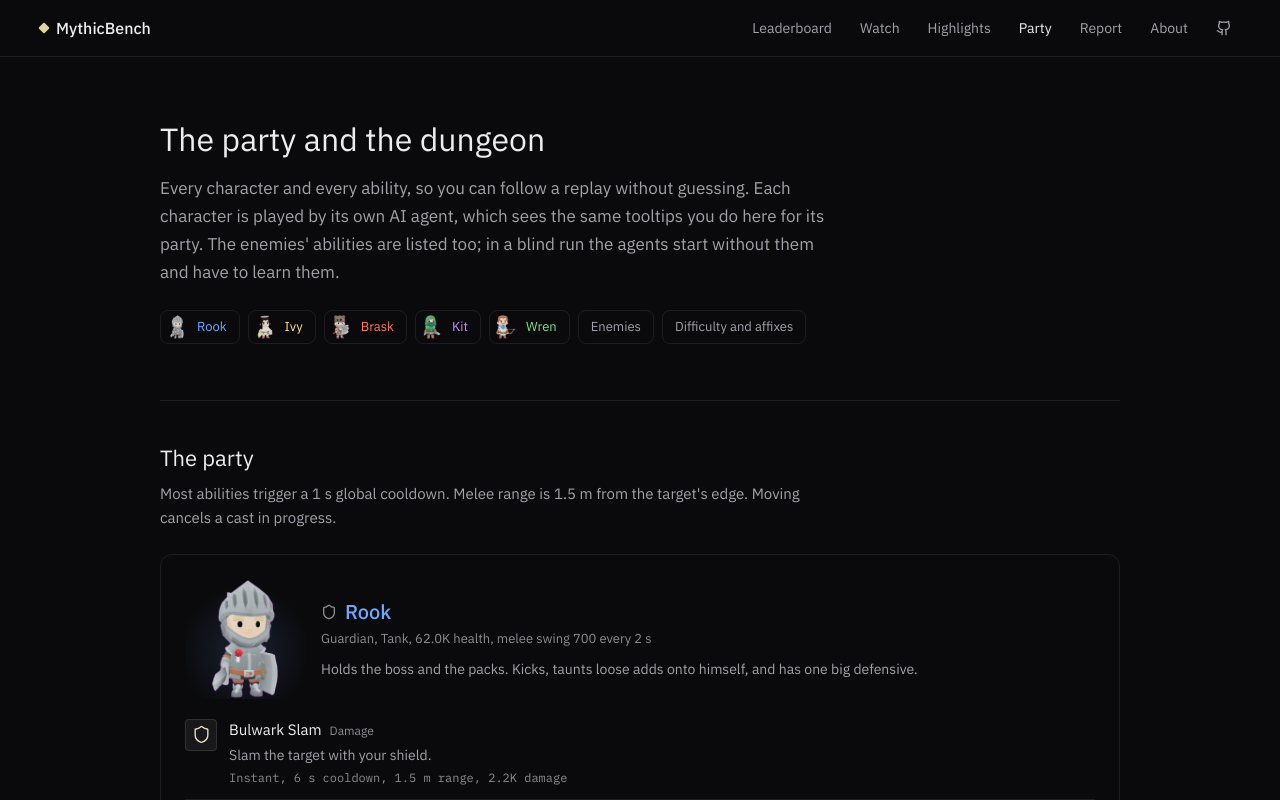
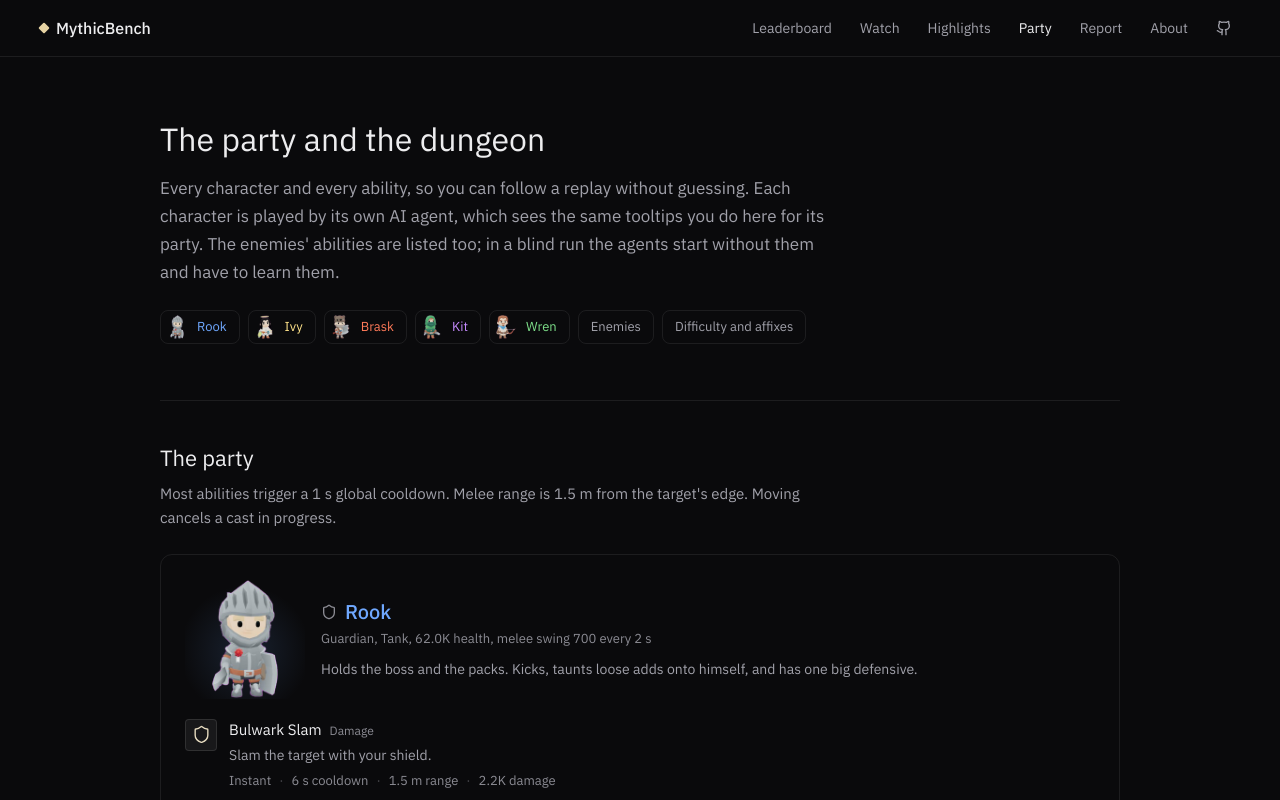
Before and after one commit to aicho2023/MythicBench, a React (Vite) app in the folder web/: page /party in a window 1280 px wide. Shown: the top 800 px of the page. Built offline with nearby package versions, Linux system fonts and the light colour scheme.

Commit message:
Party: ability details in the body font, separated by dots
The cast time, cooldown, range and damage line was set in the mono font,
which read oddly under the ability's sans name and description.

Co-Authored-By: Claude Opus 5.5 <noreply@anthropic.com>

```diff
--- a/web/src/pages/Party.tsx
+++ b/web/src/pages/Party.tsx
@@ -55,7 +55,9 @@ function AbilityRow({ a, enemy = false }: { a: GuideAbility; enemy?: boolean })
           {a.interruptible && <span className="rounded bg-[rgba(127,208,255,0.12)] px-1.5 text-[12px] text-[#7fd0ff]">Interrupt this</span>}
         </div>
         <p className="mt-0.5 text-[14px] leading-6 text-fg-muted">{a.description}</p>
-        <p className="mt-0.5 font-mono text-[12px] text-fg-faint">{stats(a).join(', ')}</p>
+        <p className="mt-1 flex flex-wrap gap-x-2 text-[13px] leading-5 text-fg-faint [font-variant-numeric:tabular-nums]">
+          {stats(a).map((x, i) => <span key={i}>{i > 0 && <span className="mr-2 text-fg-faint/50" aria-hidden>·</span>}{x}</span>)}
+        </p>
       </div>
     </li>
   )
```
